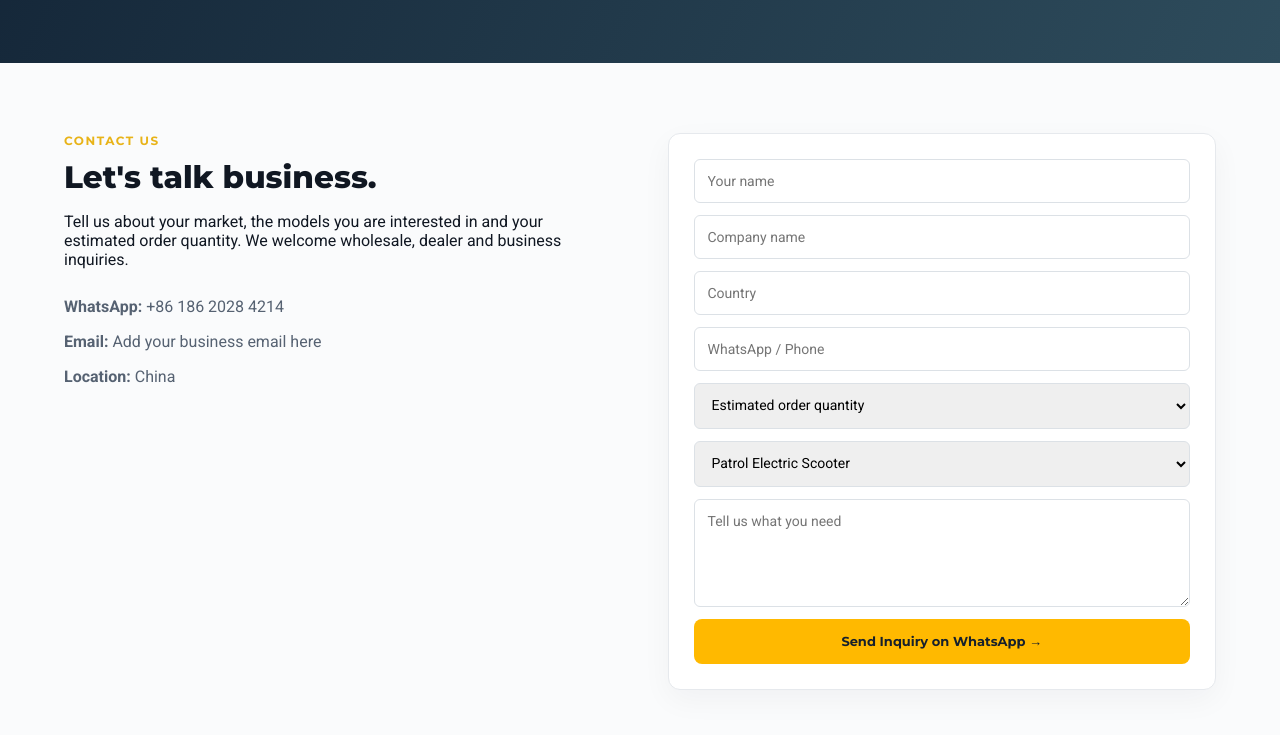
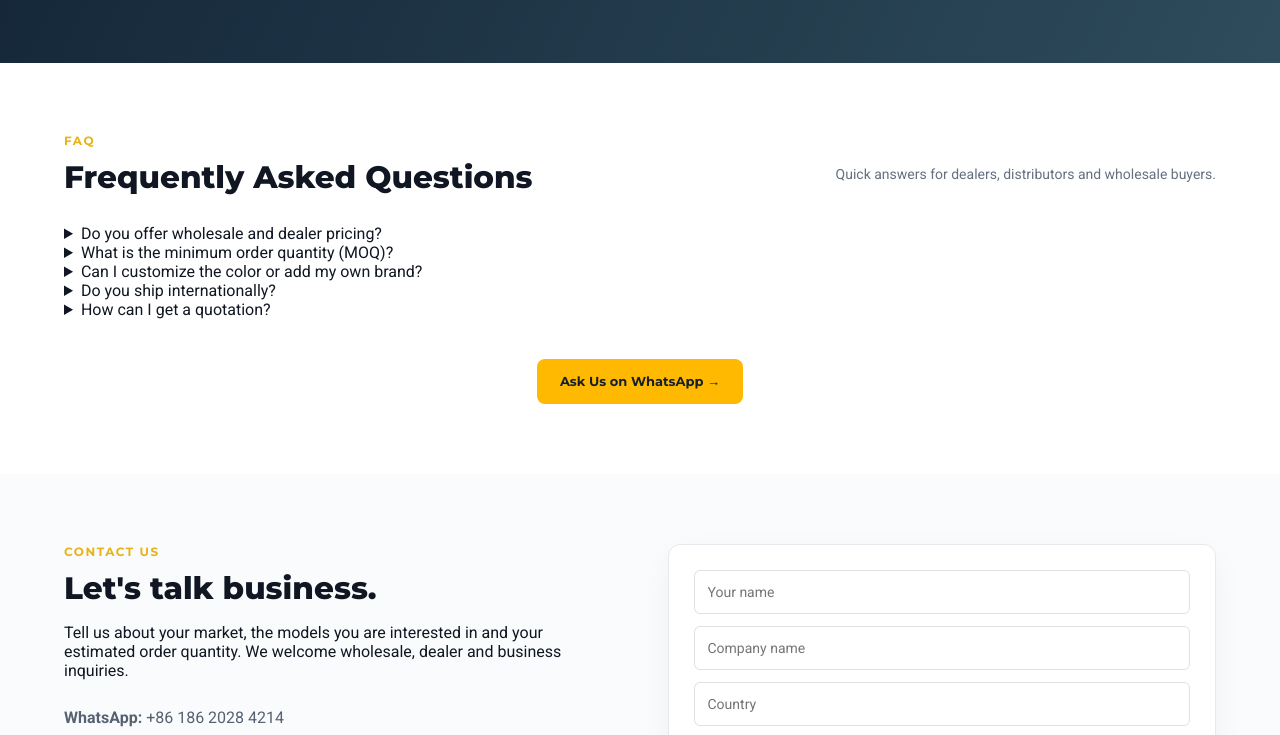
Before and after one commit to dinatu999/slow-rider-website, a plain HTML site: page index.html in a window 1280 px wide. Shown: the part 3663-4398 px from the top of the page. Drawn offline with Linux system fonts and the light colour scheme.

Commit message:
Update index.html

```diff
--- a/index.html
+++ b/index.html
@@ -159,7 +159,54 @@
     </section>
 
     <section class="cta"><div><p class="eyebrow">READY TO START?</p><h2>Find the right vehicle for your market.</h2><p>Tell us what you need and we will help you explore suitable models.</p></div><div class="actions"><a class="btn whatsapp" href="https://wa.me/8618620284214" target="_blank" rel="noopener">WhatsApp Us</a><a class="btn primary" href="#contact">Get Wholesale Quote</a></div></section>
+<!-- FAQ SECTION -->
+<section class="section faq-section" id="faq">
+  <div class="section-heading">
+    <div>
+      <p class="eyebrow">FAQ</p>
+      <h2>Frequently Asked Questions</h2>
+    </div>
+    <p>Quick answers for dealers, distributors and wholesale buyers.</p>
+  </div>
 
+  <div class="faq-list">
+
+    <details class="faq-item">
+      <summary>Do you offer wholesale and dealer pricing?</summary>
+      <p>Yes. Wholesale and dealer inquiries are welcome. Contact us with the model, estimated quantity and destination market for more information.</p>
+    </details>
+
+    <details class="faq-item">
+      <summary>What is the minimum order quantity (MOQ)?</summary>
+      <p>MOQ can vary depending on the model, specifications and customization requirements. Contact us with the products you are interested in to discuss suitable options.</p>
+    </details>
+
+    <details class="faq-item">
+      <summary>Can I customize the color or add my own brand?</summary>
+      <p>Customization possibilities such as colors, branding and certain specifications can be discussed depending on the model and order requirements.</p>
+    </details>
+
+    <details class="faq-item">
+      <summary>Do you ship internationally?</summary>
+      <p>We welcome international business inquiries. Shipping options and arrangements depend on the destination, product type and order quantity.</p>
+    </details>
+
+    <details class="faq-item">
+      <summary>How can I get a quotation?</summary>
+      <p>Choose a product, tell us your country and estimated quantity, then contact us through WhatsApp. We will discuss your requirements and the next steps.</p>
+    </details>
+
+  </div>
+
+  <div class="center-action">
+    <a class="btn primary"
+       href="https://wa.me/8618620284214?text=Hello%20Slow%20Rider%2C%20I%20have%20a%20question%20about%20your%20products."
+       target="_blank"
+       rel="noopener">
+       Ask Us on WhatsApp →
+    </a>
+  </div>
+</section>
     <section class="contact section" id="contact">
       <div><p class="eyebrow">CONTACT US</p><h2>Let's talk business.</h2><p>Tell us about your market, the models you are interested in and your estimated order quantity. We welcome wholesale, dealer and business inquiries.</p></p><div class="contact-details"><p><strong>WhatsApp:</strong> +86 186 2028 4214</p><p><strong>Email:</strong> Add your business email here</p><p><strong>Location:</strong> China</p></div></div>
       <form id="quoteForm"><input id="name" placeholder="Your name" required><input id="company" placeholder="Company name"><input id="country" placeholder="Country" required><input id="phone" placeholder="WhatsApp / Phone">
```
